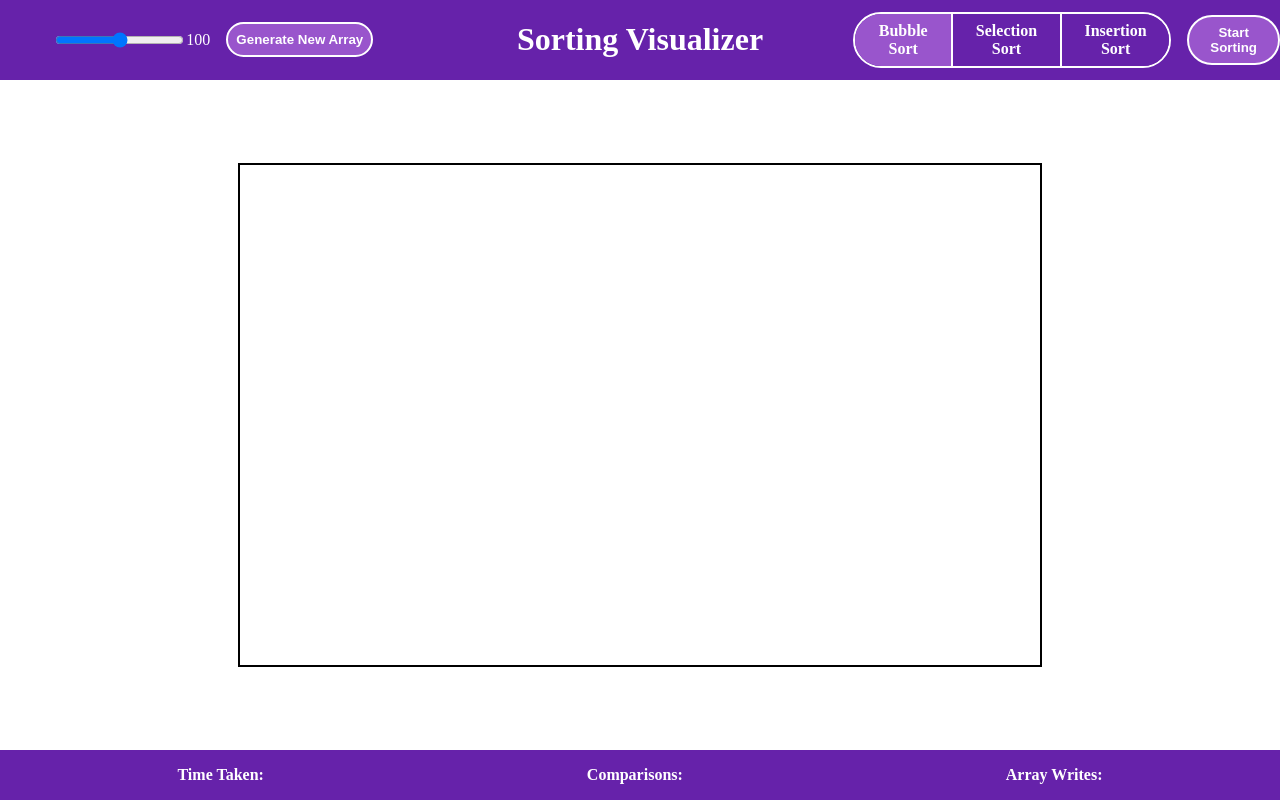
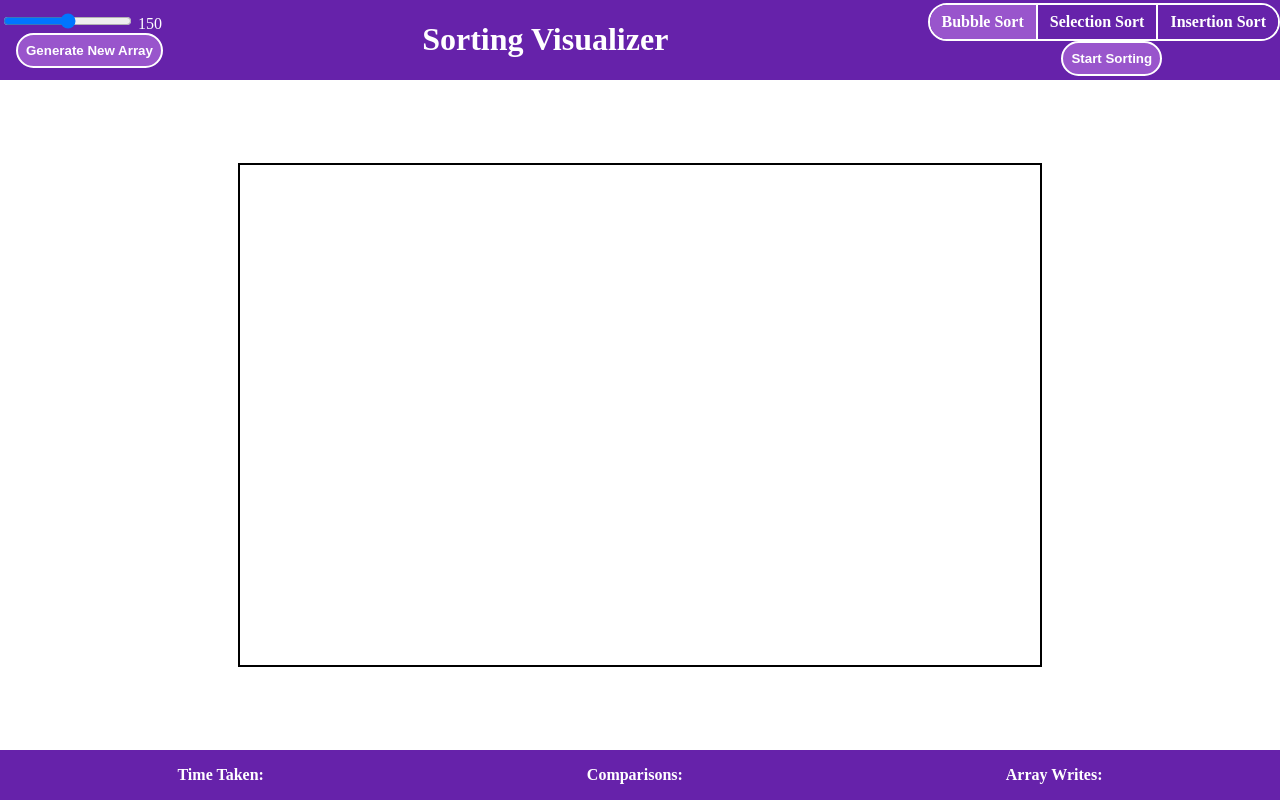
Before and after one commit to AurumKitsune/Sorting-Visualizer, a plain HTML site: page index.html in a window 1280 px wide. Drawn offline with Linux system fonts and the light colour scheme.

Commit message:
add script and change range slider structure

```diff
--- a/index.html
+++ b/index.html
@@ -3,16 +3,19 @@
 		<meta charset="UTF-8">
 		<title>Sorting Visualizer</title>
 		<link rel="stylesheet" href="style.css"/>
+		<script src='script.js' defer></script>
 	</head>
 	<body>
 		<div class="header">
-			<div class="section">
-				<input type="range" min="5" max="300" id="array-size-slider"/>
-				<label class="array-size" for="array-size-slider">100</label>
+			<div class="center">
+				<div class="range-slider">
+					<input type="range" min="5" max="300" id="array-size-slider"/>
+					<label class="array-size-label" for="array-size-slider">150</label>
+				</div>
 				<button class="generate-array">Generate New Array</button>
 			</div>
 			<h1>Sorting Visualizer</h1>
-			<div class="section">
+			<div class="center">
 				<div class="sorting-buttons">
 					<input type="radio" name="sort-select" value="1" class="sort-input" id="bubble-sort" checked="1"/>
 					<label class="sort-label" for="bubble-sort">Bubble Sort</label>
@@ -24,7 +27,7 @@
 				<button class="start-sort">Start Sorting</button>
 			</div>
 		</div>
-		<div class="section">
+		<div class="section center">
 			<div class="array-display"></div>
 		</div>
 		<footer>
```
